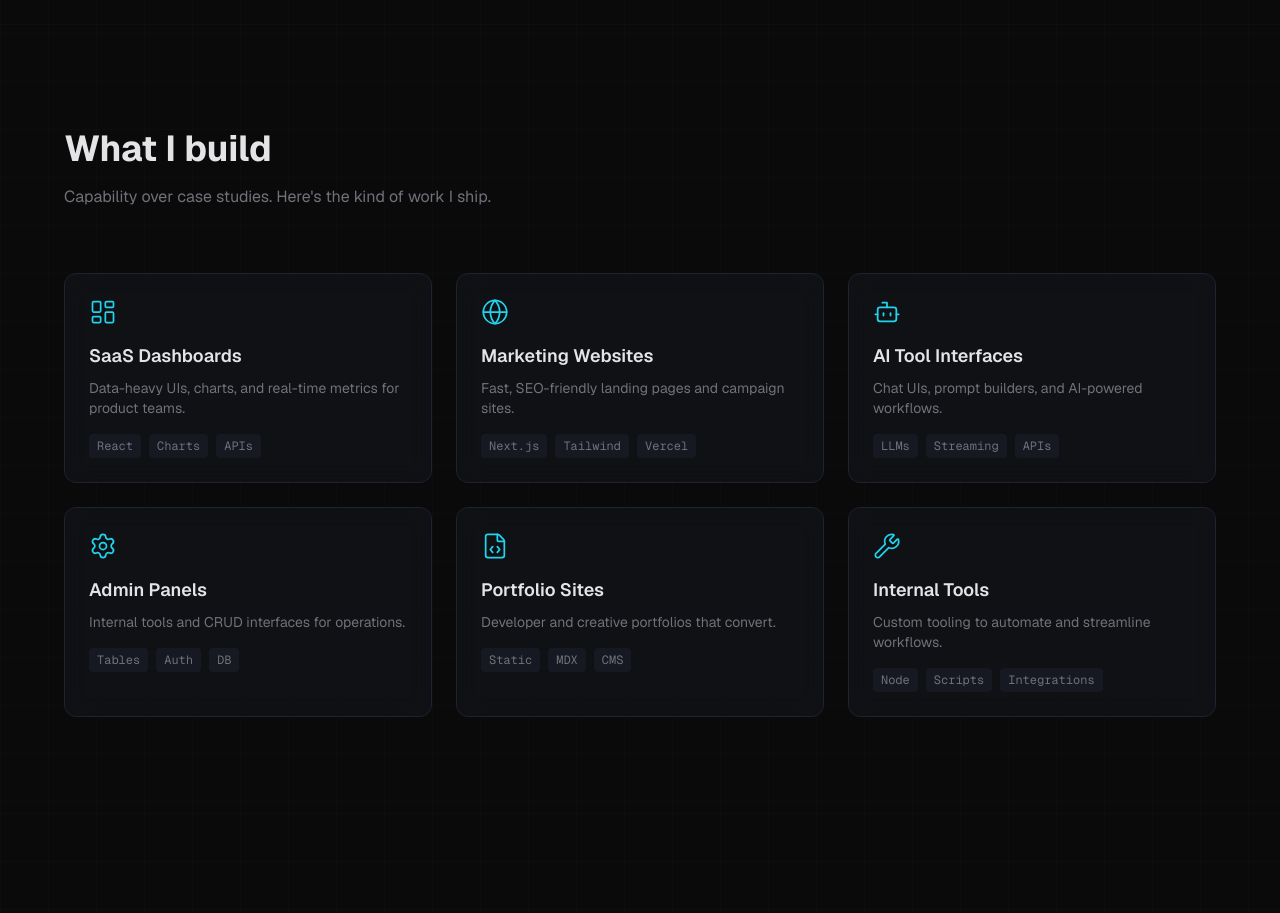
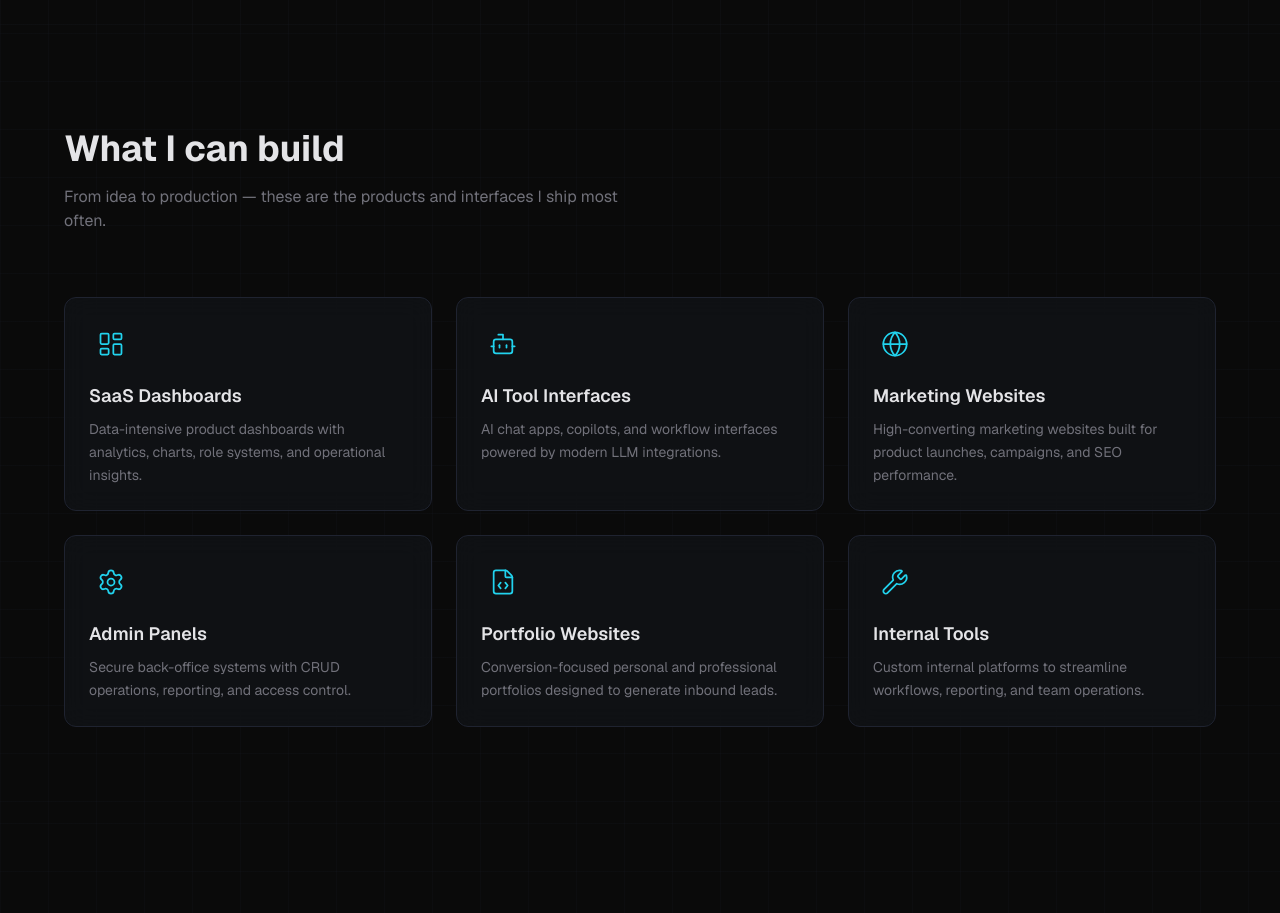
Before and after one commit to dchobarkar/gigdevos, a Next.js app: page / in a window 1280 px wide. Shown: the part 840-1753 px from the top of the page. Built offline with nearby package versions, Linux system fonts and the light colour scheme.

Commit message:
refactor: services section

```diff
--- a/app/components/Capability.tsx
+++ b/app/components/Capability.tsx
@@ -19,9 +19,14 @@ const item = {
 
 export default function Capability() {
   return (
-    <section id="capability" className="relative py-24 px-6 grid-overlay">
+    <section
+      id="capability"
+      className="relative py-24 px-6 grid-overlay"
+      aria-labelledby="services-heading"
+    >
       <div className="mx-auto max-w-6xl">
         <motion.h2
+          id="services-heading"
           initial={{ opacity: 0, y: 12 }}
           whileInView={{ opacity: 1, y: 0 }}
           viewport={{ once: true }}
@@ -43,35 +48,26 @@ export default function Capability() {
           initial="hidden"
           whileInView="show"
           viewport={{ once: true }}
-          className="grid sm:grid-cols-2 lg:grid-cols-3 gap-6"
+          className="grid grid-cols-1 md:grid-cols-2 lg:grid-cols-3 gap-6"
         >
           {SERVICES.map((service) => (
             <motion.article
               key={service.title}
               variants={item}
-              className="glass-card rounded-xl p-6 hover-glow border border-[var(--border)]"
+              className="group glass-card rounded-xl p-6 border border-[var(--border)] hover-glow transition-shadow duration-200"
             >
-              <service.icon
-                className="mb-4 text-[var(--accent-cyan)]"
-                size={28}
-                strokeWidth={1.5}
-              />
+              <div
+                className="mb-4 inline-flex rounded-lg p-2 text-[var(--accent-cyan)] transition-transform duration-200 group-hover:scale-110"
+                aria-hidden
+              >
+                <service.icon size={28} strokeWidth={1.5} />
+              </div>
               <h3 className="text-lg font-semibold text-[var(--foreground)] mb-2">
                 {service.title}
               </h3>
-              <p className="text-sm text-[var(--muted)] mb-4">
+              <p className="text-sm text-[var(--muted)] leading-relaxed">
                 {service.description}
               </p>
-              <div className="flex flex-wrap gap-2">
-                {service.tags.map((tag) => (
-                  <span
-                    key={tag}
-                    className="font-mono text-xs px-2 py-1 rounded bg-[var(--border)]/50 text-[var(--muted)]"
-                  >
-                    {tag}
-                  </span>
-                ))}
-              </div>
             </motion.article>
           ))}
         </motion.div>
--- a/app/constants/services.ts
+++ b/app/constants/services.ts
@@ -1,61 +1,67 @@
 import {
   LayoutDashboard,
-  Globe,
+  type LucideIcon,
   Bot,
   Settings,
   FileCode,
   Wrench,
-  type LucideIcon,
+  Globe,
 } from "lucide-react";
 
+/**
+ * Service card — outcome-focused, product build menu.
+ * Per service-instructions.md: title, one-line description, icon.
+ * Optional tech tags omitted for v1 to avoid tech overload.
+ */
 export interface Service {
   icon: LucideIcon;
   title: string;
   description: string;
-  tags: string[];
 }
 
+/** Section header per service-instructions.md */
+export const CAPABILITY_SECTION = {
+  title: "What I can build",
+  description:
+    "From idea to production — these are the products and interfaces I ship most often.",
+};
+
+/** 6 core build capabilities — final content from service-instructions.md */
 export const SERVICES: Service[] = [
   {
     icon: LayoutDashboard,
     title: "SaaS Dashboards",
     description:
-      "Data-heavy UIs, charts, and real-time metrics for product teams.",
-    tags: ["React", "Charts", "APIs"],
+      "Data-intensive product dashboards with analytics, charts, role systems, and operational insights.",
+  },
+  {
+    icon: Bot,
+    title: "AI Tool Interfaces",
+    description:
+      "AI chat apps, copilots, and workflow interfaces powered by modern LLM integrations.",
   },
   {
     icon: Globe,
     title: "Marketing Websites",
-    description: "Fast, SEO-friendly landing pages and campaign sites.",
-    tags: ["Next.js", "Tailwind", "Vercel"],
-  },
-  {
-    icon: Bot,
-    title: "AI Tool Interfaces",
-    description: "Chat UIs, prompt builders, and AI-powered workflows.",
-    tags: ["LLMs", "Streaming", "APIs"],
+    description:
+      "High-converting marketing websites built for product launches, campaigns, and SEO performance.",
   },
   {
     icon: Settings,
     title: "Admin Panels",
-    description: "Internal tools and CRUD interfaces for operations.",
-    tags: ["Tables", "Auth", "DB"],
+    description:
+      "Secure back-office systems with CRUD operations, reporting, and access control.",
   },
   {
     icon: FileCode,
-    title: "Portfolio Sites",
-    description: "Developer and creative portfolios that convert.",
-    tags: ["Static", "MDX", "CMS"],
+    title: "Portfolio Websites",
+    description:
+      "Conversion-focused personal and professional portfolios designed to generate inbound leads.",
   },
   {
     icon: Wrench,
     title: "Internal Tools",
-    description: "Custom tooling to automate and streamline workflows.",
-    tags: ["Node", "Scripts", "Integrations"],
+    description:
+      "Custom internal platforms to streamline workflows, reporting, and team operations.",
   },
 ];
-
-export const CAPABILITY_SECTION = {
-  title: "What I build",
-  description: "Capability over case studies. Here's the kind of work I ship.",
-};
```
